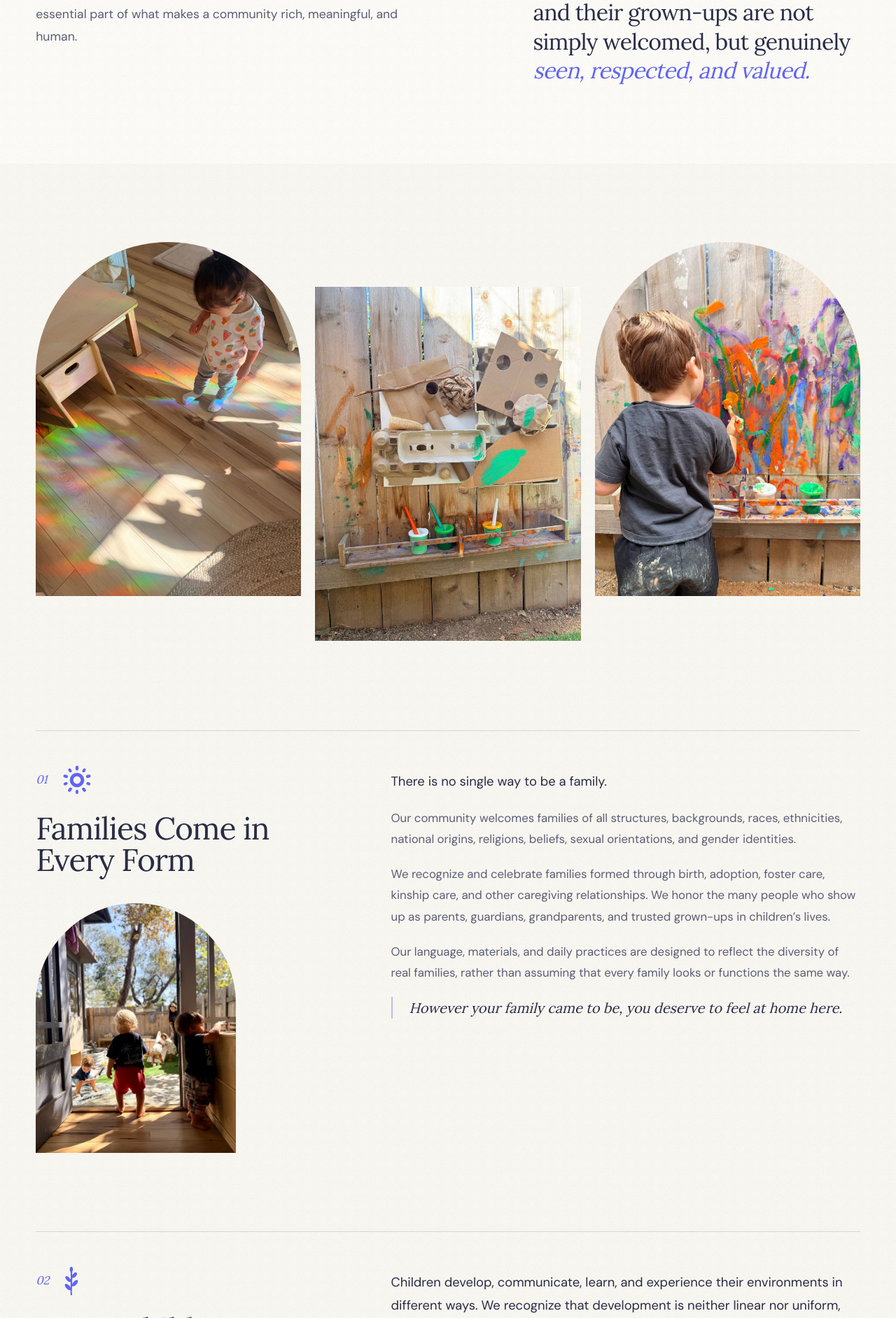
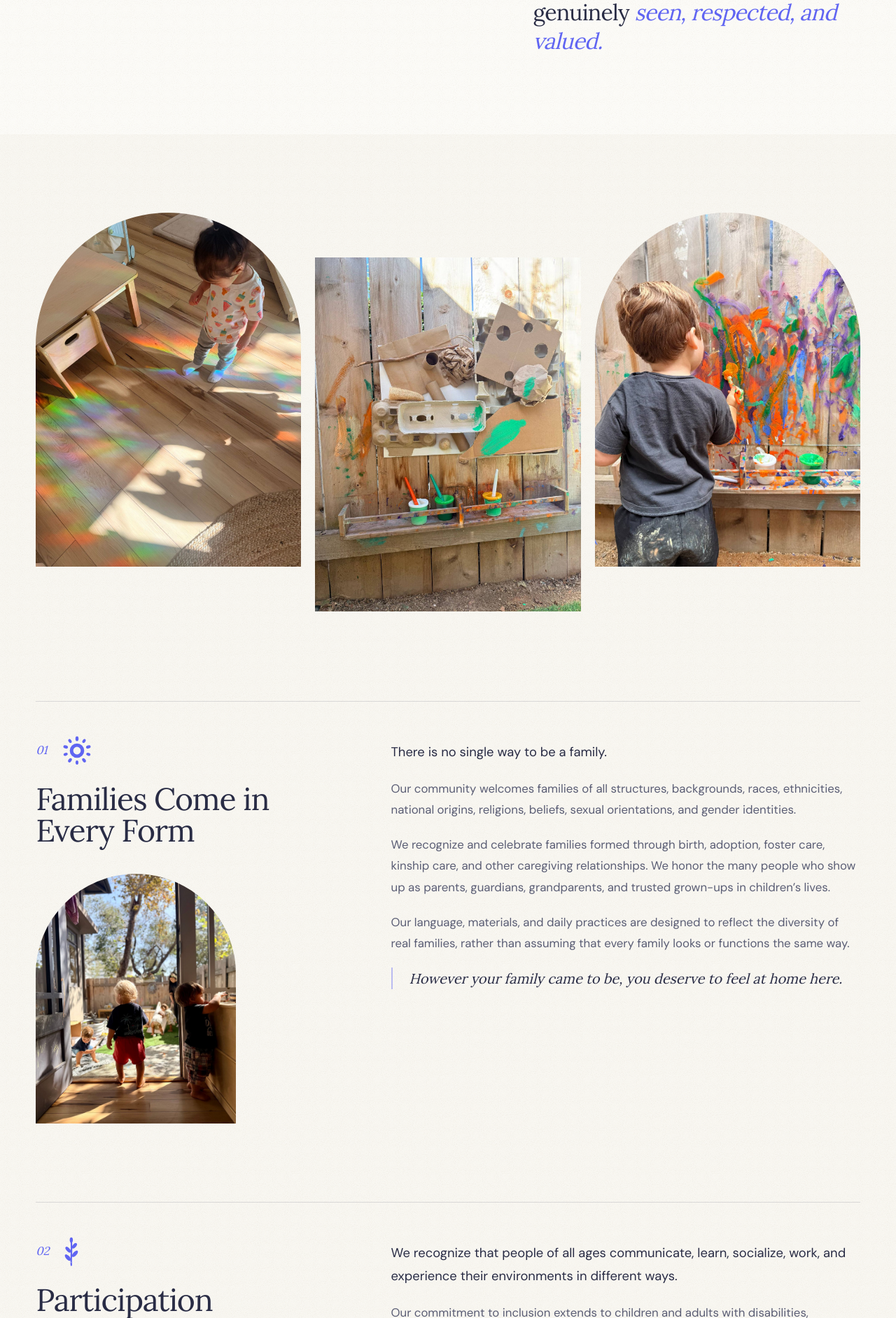
Before and after one commit to EllieCoburn/yalla-spacesd, a Next.js app: page /belonging in a window 1280 px wide. Shown: the part 916-2800 px from the top of the page at 70% size. Built offline with nearby package versions, Linux system fonts and the light colour scheme; no server answers.

Commit message:
Belonging: update page with revised copy for children and grown-ups
Co-Authored-By: Claude Opus 5.5 <noreply@anthropic.com>
Claude-Session: https://claude.ai/code/session_01VLj7feyzuNxzwUGwkaQLe5

```diff
--- a/app/(site)/belonging/page.tsx
+++ b/app/(site)/belonging/page.tsx
@@ -9,7 +9,7 @@ import { Reveal } from "@/components/ui/Reveal";
 export const metadata: Metadata = {
   title: "Belonging at Yalla",
   description:
-    "Every child. Every family. A place to belong. How inclusion shapes the way Yalla understands children, builds relationships and creates community.",
+    "Different by nature. Together by choice. How belonging shapes the way Yalla understands one another, builds relationships and creates community.",
 };
 
 type Chapter = { mark: MarkName; title: string; paragraphs: ReactNode[]; closing?: string; photo?: { src: string; alt: string } };
@@ -29,25 +29,26 @@ const chapters: Chapter[] = [
   },
   {
     mark: "sprig",
-    title: "Every Child Deserves to Participate",
+    title: "Participation Looks Different for Everyone",
     paragraphs: [
-      "Children develop, communicate, learn, and experience their environments in different ways. We recognize that development is neither linear nor uniform, and that every child brings their own strengths, needs, and emerging skills into a shared learning environment.",
-      "At Yalla, we are committed to thoughtfully supporting children with disabilities, developmental differences, neurodivergence, sensory needs, diverse learning profiles, and developing social-emotional and self-regulation skills.",
-      "We do not believe that a child’s belonging should be contingent upon their ability to consistently meet adult expectations, navigate group dynamics independently, or move through childhood without difficulty. Behaviors that challenge us are opportunities to better understand what a child is communicating, what skills are still developing, and what additional support may be needed.",
-      "Rather than expecting every child to fit a single model of participation, we look for ways to adapt our environments, expectations, and approaches to honor the individual child. Our responsibility is to respond with curiosity, compassion, and developmentally informed guidance, while maintaining a safe and supportive environment for the entire community.",
-      "Yalla voluntarily draws upon professional standards and guidance established by the National Association for the Education of Young Children (NAEYC) and the Division for Early Childhood (DEC), particularly their principles of developmentally appropriate practice, equitable access, meaningful participation, and individualized support.",
-      "We value collaboration with families, thoughtful accommodations, and ongoing communication about what meaningful participation can look like for each child.",
+      "We recognize that people of all ages communicate, learn, socialize, work, and experience their environments in different ways.",
+      "Our commitment to inclusion extends to children and adults with disabilities, developmental differences, neurodivergence, sensory needs, and diverse ways of engaging with the world.",
+      "We do not believe that belonging should depend on a person’s ability to conform to a single model of participation, communication, or behavior.",
+      "For children, this means approaching developing skills and challenging moments with curiosity, compassion, and individualized support. For adults, it means respecting different needs, perspectives, communication styles, and ways of participating in community life.",
+      "Yalla voluntarily draws upon professional guidance from the National Association for the Education of Young Children (NAEYC) and the Division for Early Childhood (DEC), including principles of equitable access, developmentally appropriate practice, and meaningful participation.",
+      "We value collaboration, thoughtful accommodations, open communication, and a shared responsibility to maintain a safe, supportive environment for everyone.",
     ],
     closing: "We recognize that true inclusion requires more than an invitation. It requires intention, flexibility, and a willingness to continually learn.",
   },
   {
     mark: "waves",
-    title: "Childhood Without Stereotypes",
+    title: "Beyond Labels and Expectations",
     paragraphs: [
-      "We believe children deserve the freedom to discover who they are without being confined by the assumptions, labels, or expectations of others.",
-      "At Yalla, we challenge the idea that a child’s interests, abilities, personality, or potential can be determined by their age, gender, cultural background, developmental differences, or perceived strengths and limitations. We resist labeling children as difficult, shy, gifted, behind, or otherwise defining them by a particular behavior, characteristic, or stage of development.",
-      "Instead, we create opportunities for children to explore freely, take meaningful risks, challenge expectations, and discover interests and capabilities that may surprise even the adults who know them best.",
-      "Our approach recognizes that childhood is a period of extraordinary growth and possibility, and that no child should be limited by someone else’s assumptions about who they are or who they might become.",
+      "We believe people deserve the freedom to be themselves without being confined by the assumptions, labels, or expectations of others.",
+      "At Yalla, we challenge the idea that a person’s interests, abilities, personality, or potential can be determined by their age, gender, cultural background, family structure, profession, or perceived strengths and limitations.",
+      "For children, this means resisting labels that reduce them to a particular behavior, temperament, or developmental stage. We create opportunities for exploration, discovery, and growth without unnecessary limitations imposed by adults.",
+      "For grown-ups, it means recognizing that parenthood, caregiving, and professional identity are not one-dimensional. People bring whole lives, individual ambitions, different experiences, and evolving identities into our community.",
+      "We believe our differences deserve room to exist without explanation, justification, or judgment.",
     ],
     photo: { src: "/photos/disco-ball.jpg", alt: "A toddler reaching for a mirrored ball that scatters light across the wall" },
   },
@@ -55,22 +56,23 @@ const chapters: Chapter[] = [
     mark: "moon",
     title: "A Community That Reflects the World",
     paragraphs: [
-      "Children begin developing an awareness of identity, difference, and fairness long before adulthood.",
-      "We believe early childhood environments have an important responsibility to help children develop empathy, recognize unfairness, and appreciate the experiences of people whose lives may differ from their own.",
-      "Our books, materials, conversations, and learning experiences intentionally reflect a variety of cultures, languages, abilities, identities, and family structures.",
+      "We believe that meaningful community is built through exposure to different experiences, perspectives, traditions, and ways of life.",
+      "Our books, materials, conversations, programming, and shared spaces intentionally reflect a variety of cultures, languages, abilities, identities, and family structures.",
+      "We recognize that children develop their understanding of identity, fairness, and difference through their everyday relationships and interactions. Just as importantly, we believe adults benefit from opportunities to build relationships across different backgrounds and experiences.",
+      "Rather than expecting everyone to share the same beliefs, customs, or perspectives, we encourage curiosity, thoughtful dialogue, and mutual respect.",
+      "Our goal is not to create a community in which everyone is the same, but one in which people can meaningfully participate while remaining themselves.",
     ],
-    closing:
-      "We do not believe that avoiding conversations about difference creates inclusion. We believe children deserve thoughtful, developmentally appropriate guidance in understanding the world and the people who share it.",
   },
   {
     mark: "arch",
     title: "Respect Is a Daily Practice",
     paragraphs: [
-      "Our commitment to inclusion extends to the way we communicate, resolve conflict, support behavior, and build relationships.",
-      "We approach children as capable, worthy individuals who deserve to be treated with dignity, even in difficult moments.",
-      "We strive to replace shame with understanding, exclusion with support, and assumptions with curiosity.",
-      "We recognize that creating an equitable community is an ongoing responsibility, not a destination or a statement of perfection.",
-      "This means listening when families share concerns, reflecting on our own practices, and remaining open to change.",
+      "Belonging is shaped by everyday interactions, not simply by what we say we value.",
+      "We approach children as capable, worthy individuals who deserve dignity, even in difficult moments. We extend that same respect to parents, caregivers, educators, colleagues, and every adult who contributes to life at Yalla.",
+      "We strive to replace assumptions with curiosity, judgment with understanding, and exclusion with thoughtful support.",
+      "We recognize that sharing a community means balancing individual needs with collective well-being. Inclusion requires consideration for others, honest communication, healthy boundaries, and a willingness to navigate differences constructively.",
+      "We understand that creating an equitable community is an ongoing responsibility, not a destination or a statement of perfection.",
+      "This means listening when concerns arise, reflecting on our practices, and remaining open to change.",
     ],
     photo: { src: "/photos/basket.jpg", alt: "A woven basket of wooden rings and spools on a low shelf" },
   },
@@ -84,24 +86,24 @@ export default function BelongingPage() {
         mark="dotsun"
         title={
           <>
-            Every child. Every family. <em>A place to belong.</em>
+            Different by nature. <em>Together by choice.</em>
           </>
         }
-        lede="At Yalla, inclusion isn’t a separate initiative. It’s foundational to how we understand children, build relationships, and create community."
+        lede="At Yalla, belonging isn’t a separate initiative. It’s foundational to how we understand one another, build relationships, and create community."
       />
 
       <section className="bg-paper py-20 lg:py-28">
         <div className="shell grid gap-10 lg:grid-cols-12">
           <div className="space-y-6 text-[1.1rem] leading-[1.8] text-ink-soft lg:col-span-6">
             <p>
-              We believe that every child arrives with a unique identity, family story, cultural background, set of abilities, and way of
+              We believe that every person brings a unique identity, family story, cultural background, set of abilities, and way of
               experiencing the world. These differences aren’t obstacles to overcome. They are an essential part of what makes a community
               rich, meaningful, and human.
             </p>
           </div>
           <Reveal className="lg:col-span-5 lg:col-start-8 lg:pt-1">
             <p className="display text-[clamp(1.5rem,1.2rem+1vw,2rem)] leading-[1.3]! text-ink">
-              Our commitment is to cultivate an environment where children and their grown-ups are not simply welcomed, but genuinely{" "}
+              Our commitment is to cultivate a shared environment where children and their grown-ups are not simply welcomed, but genuinely{" "}
               <em>seen, respected, and valued.</em>
             </p>
           </Reveal>
@@ -164,10 +166,11 @@ export default function BelongingPage() {
             </div>
             <div className="space-y-5 text-[1.05rem] leading-[1.8] text-chalk/80 lg:col-span-6 lg:col-start-7 lg:pt-3">
               <p>
-                Yalla is more than a place where children spend their days. It is a community shaped by the families, educators, and children
-                who share it.
+                Yalla is more than a place where children spend their days or grown-ups come to work. It is a shared community shaped by the
+                relationships, experiences, and contributions of the people who gather here.
               </p>
-              <p>We invite every member of our community to contribute to an environment rooted in kindness, mutual respect, curiosity, and care.</p>
+              <p>We believe children and adults alike deserve spaces where they can learn, grow, connect, and participate as their fullest selves.</p>
+              <p>Every family brings something different to Yalla, and those differences make our community stronger.</p>
             </div>
           </div>
           <div className="shell mt-16 lg:mt-24">
```
